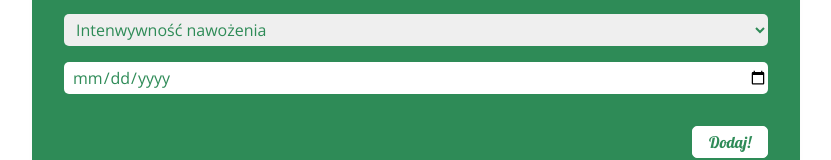
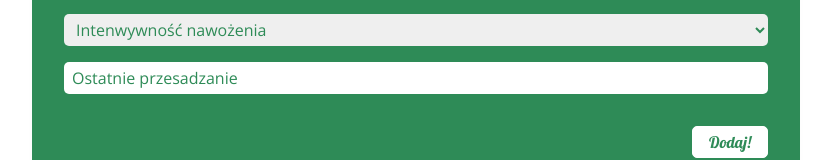
Before and after one commit to monikahelfer/Roslinne_Kalendarium, a React (Create React App) app: page / in a window 1280 px wide. Shown: the part 476-636 px from the top of the page, without its empty margins (224-1055 px from the left). Built offline with nearby package versions, Linux system fonts and the light colour scheme; no server answers.

Commit message:
Added the date placeholder

```diff
--- a/src/components/PlantForm/PlantForm.js
+++ b/src/components/PlantForm/PlantForm.js
@@ -11,6 +11,7 @@ export function PlantForm(props) {
     const [waterType, setWaterType] = useState("0");
     const [fertilizing, setFertilizing] = useState("0");
     const [lastRepoting, setLastRepoting] = useState("");
+    const [dateType, setDateType] = useState("text");
 
     const handleSpeciesChange = (event) => {
         setPlantSpecies(event.target.value);
@@ -75,7 +76,17 @@ export function PlantForm(props) {
         setWaterType("0");
         setFertilizing("0");
         setLastRepoting("");
+        setDateType("text");
     };
+
+    const changeDate = () =>{
+        if (dateType === "text"){
+            setDateType("date");
+        }else {
+            setDateType("text");
+        }
+
+    }
 
     return (
         <section key={props.plantId} className="plant-form" >
@@ -117,7 +128,9 @@ export function PlantForm(props) {
             </div>
             <div>
                 <input
-                    type="date"
+                    type={dateType}
+                    onFocus={changeDate}
+                    onBlur={changeDate}
                     name="lastRepoting"
                     value={lastRepoting}
                     placeholder="Ostatnie przesadzanie"
```
